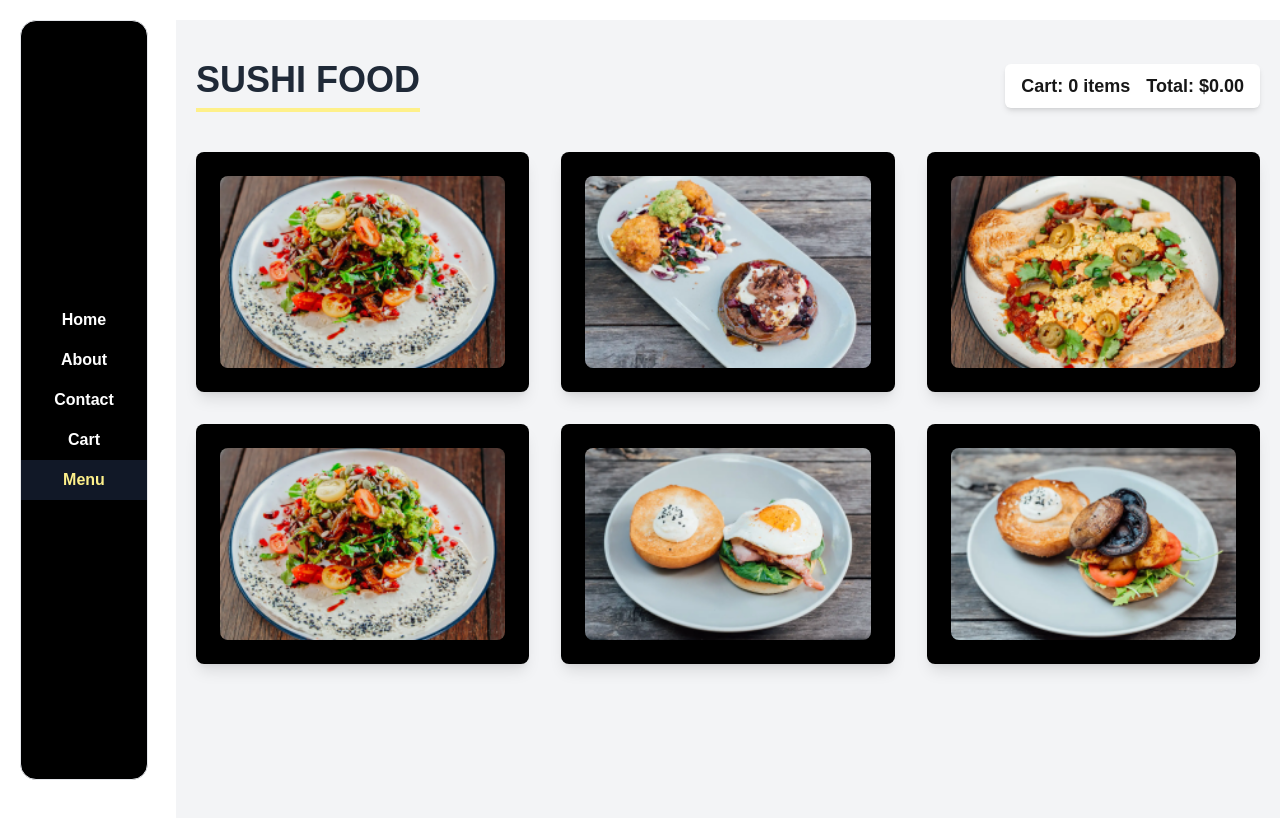
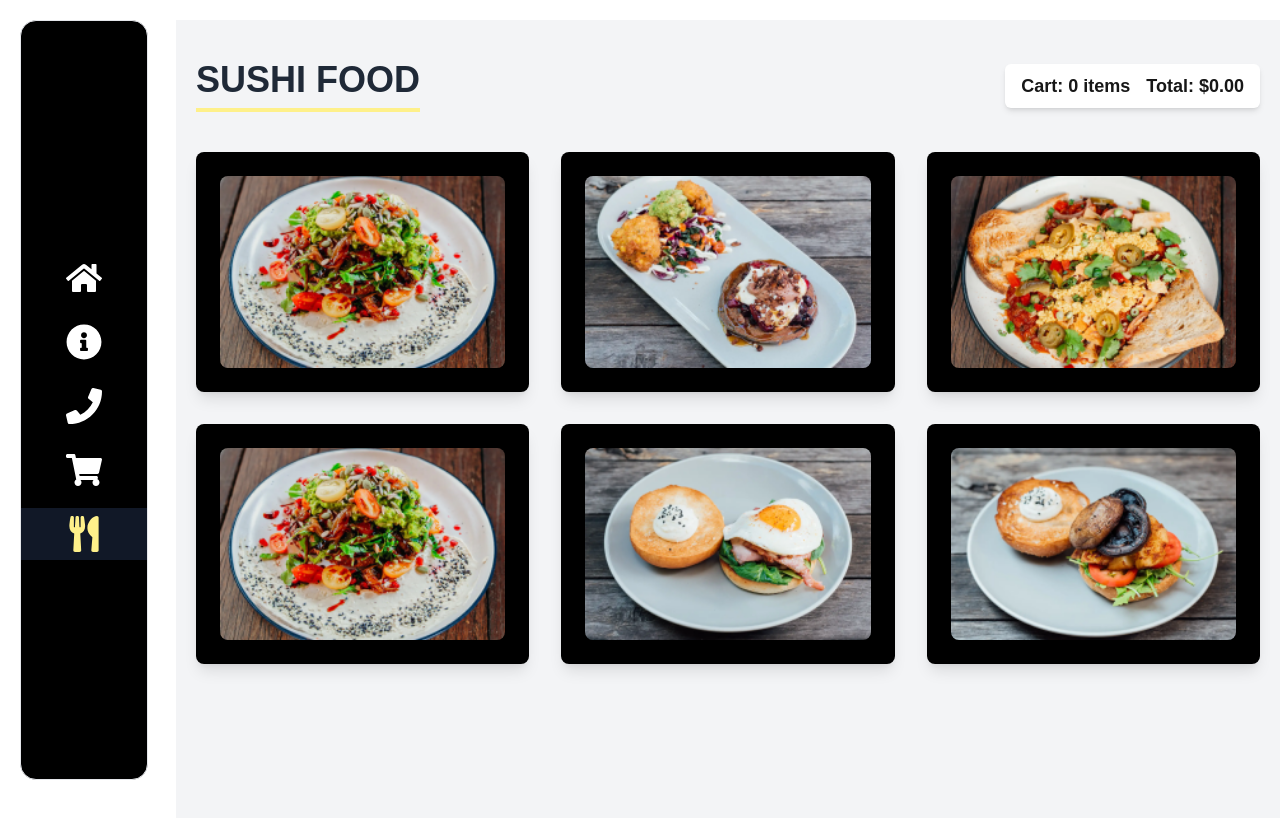
Before and after one commit to kariimellsayed/restaruant_project, a Next.js app: page /menu in a window 1280 px wide. Built offline with nearby package versions, Linux system fonts and the light colour scheme.

Commit message:
Initial commit of restaurant project

```diff
--- a/app/components/navbar.js
+++ b/app/components/navbar.js
@@ -1,16 +1,15 @@
 "use client";
 import React, { useState } from "react";
-
+import { FaHome, FaInfoCircle, FaPhone, FaShoppingCart, FaUtensils } from "react-icons/fa";
 function Navbar() {
   const [isMenuOpen, setIsMenuOpen] = useState(false); // لتتبع حالة القائمة
   const [activeLink, setActiveLink] = useState("/menu");
-
   const navLinks = [
-    { name: "Home", href: "/" },
-    { name: "About", href: "/about" },
-    { name: "Contact", href: "/contact" },
-    { name: "Cart", href: "/cart" },
-    { name: "Menu", href: "/menu" },
+    { name: "Home", href: "/", icon: <FaHome /> },
+    { name: "About", href: "/about", icon: <FaInfoCircle /> },
+    { name: "Contact", href: "/contact", icon: <FaPhone /> },
+    { name: "Cart", href: "/cart", icon: <FaShoppingCart /> },
+    { name: "Menu", href: "/menu", icon: <FaUtensils /> },
   ];
 
   return (
@@ -53,13 +52,13 @@ function Navbar() {
                   setActiveLink(link.href);
                   setIsMenuOpen(false); // إغلاق القائمة عند اختيار رابط
                 }}
-                className={`block py-2 px-4 text-center w-full ${
+                className={` py-2 px-4 text-center text-4xl mt-3 w-full flex justify-center items-center ${
                   activeLink === link.href
                     ? "bg-gray-900 text-yellow-200 font-bold"
                     : "hover:bg-gray-700 hover:text-yellow-200"
                 } focus:outline-none focus:ring-2 focus:ring-yellow-200 transition-all duration-300`}
               >
-                {link.name}
+                {link.icon}
               </a>
             </li>
           ))}
```
